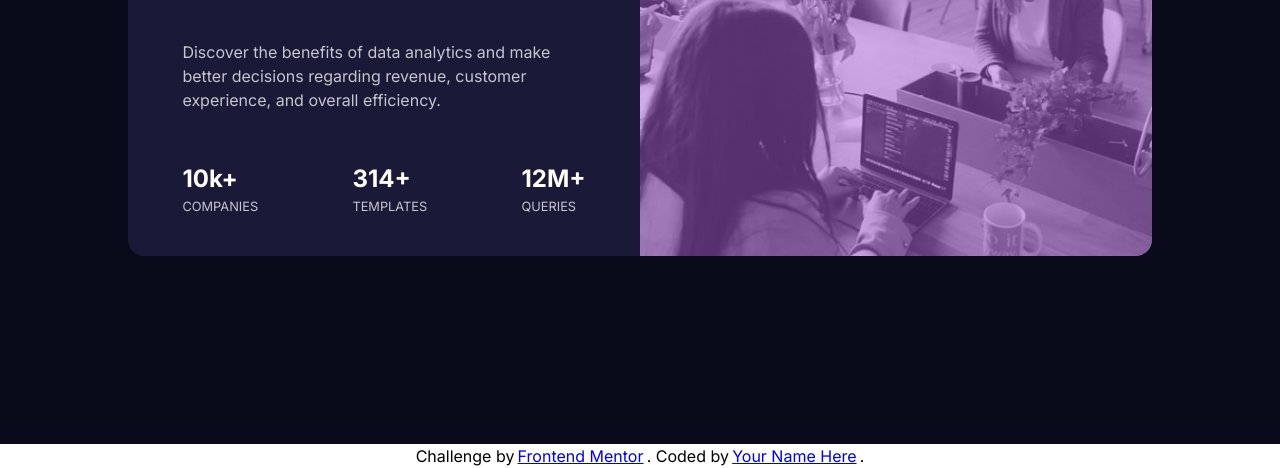
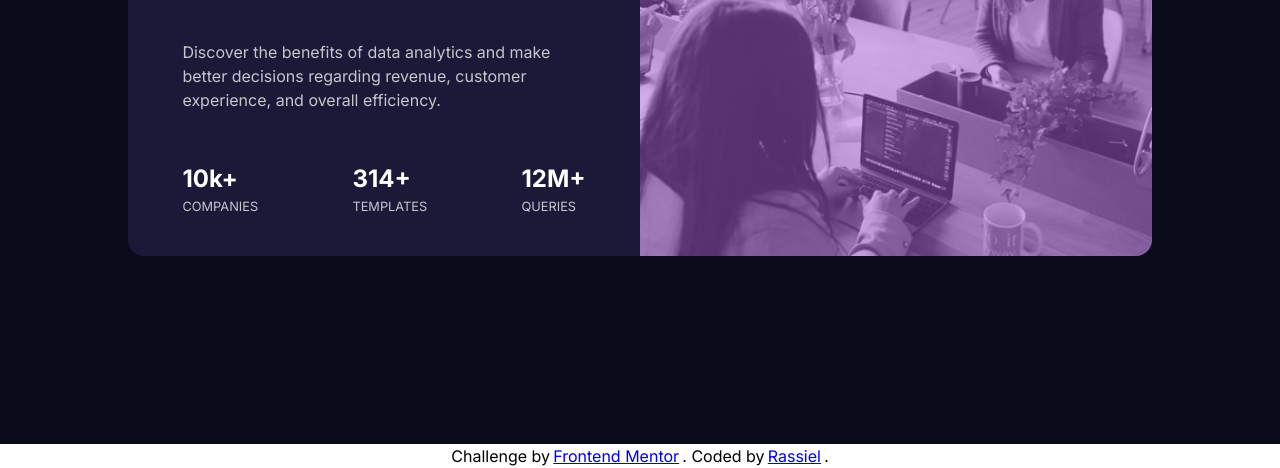
Before and after one commit to RassielMex/cardPreview, a plain HTML site: page index.html in a window 1280 px wide. Shown: the part 332-800 px from the top of the page. Drawn offline with Linux system fonts and the light colour scheme.

Commit message:
sign added

```diff
--- a/index.html
+++ b/index.html
@@ -54,7 +54,8 @@
       Challenge by
       <a href="https://www.frontendmentor.io?ref=challenge" target="_blank"
         >Frontend Mentor</a
-      >. Coded by <a href="#">Your Name Here</a>.
+      >. Coded by
+      <a href="https://github.com/RassielMex/cardPreview">Rassiel</a>.
     </div>
   </body>
 </html>
```
